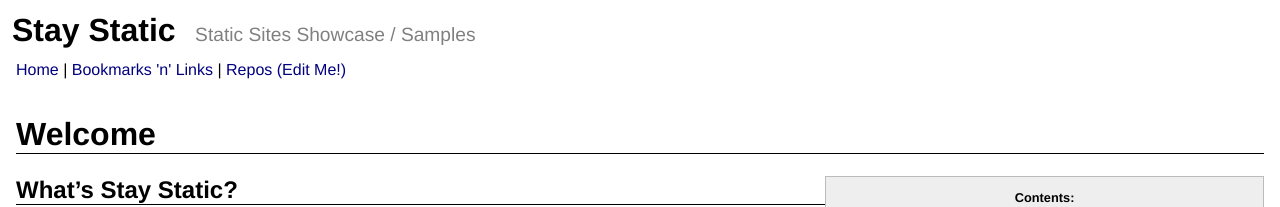
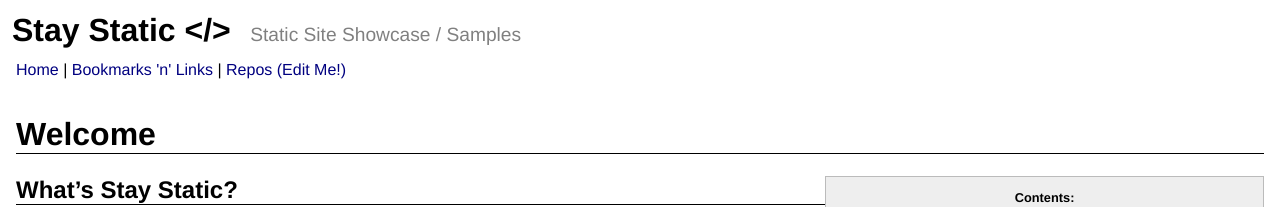
Before and after one commit to staystatic/staystatic.github.io, a Jekyll site: the page built from index.md, in a window 1280 px wide. Shown: the top 207 px of the page. Built offline with Jekyll 4.4.1, drawn with Linux system fonts in a browser that asks for light colours.

Commit message:
Update default.html

```diff
--- a/_layouts/default.html
+++ b/_layouts/default.html
@@ -8,14 +8,14 @@
 <body>
 
   <div id="header">
-    <span class='big'>Stay Static</span>
-    <span class='small'>Static Sites Showcase / Samples</span>
+    <span class='big'>Stay Static &lt;/&gt;</span>
+    <span class='small'>Static Site Showcase / Samples</span>
   </div>
 
 
   <div id="nav">
 
-    <a href="{{ site.path }}/index.html">Home</a> |
+    <a href="{{ site.path }}">Home</a> |
 
     <a href="{{ site.path }}/links.html">Bookmarks 'n' Links</a> |
 
```
